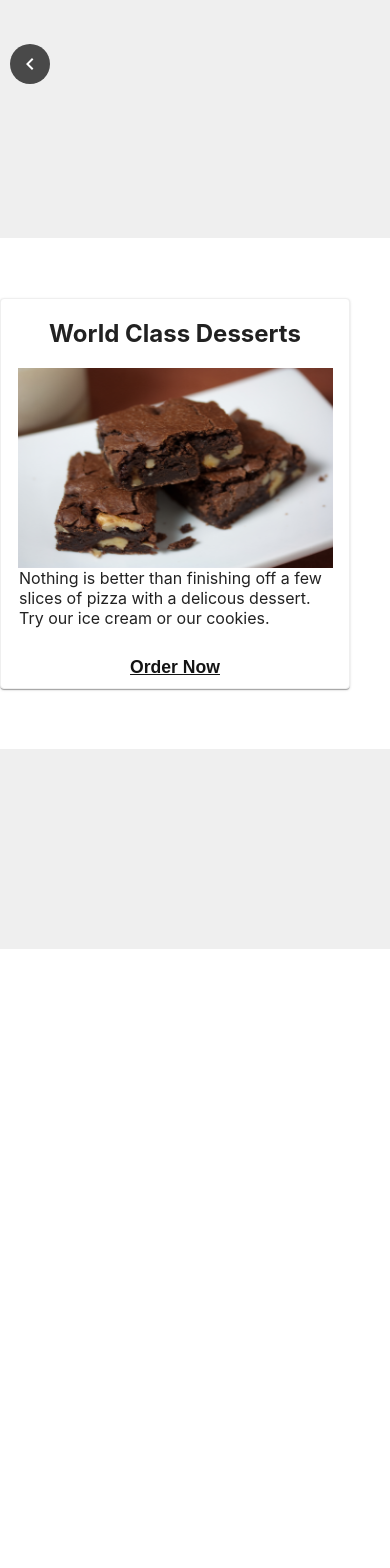
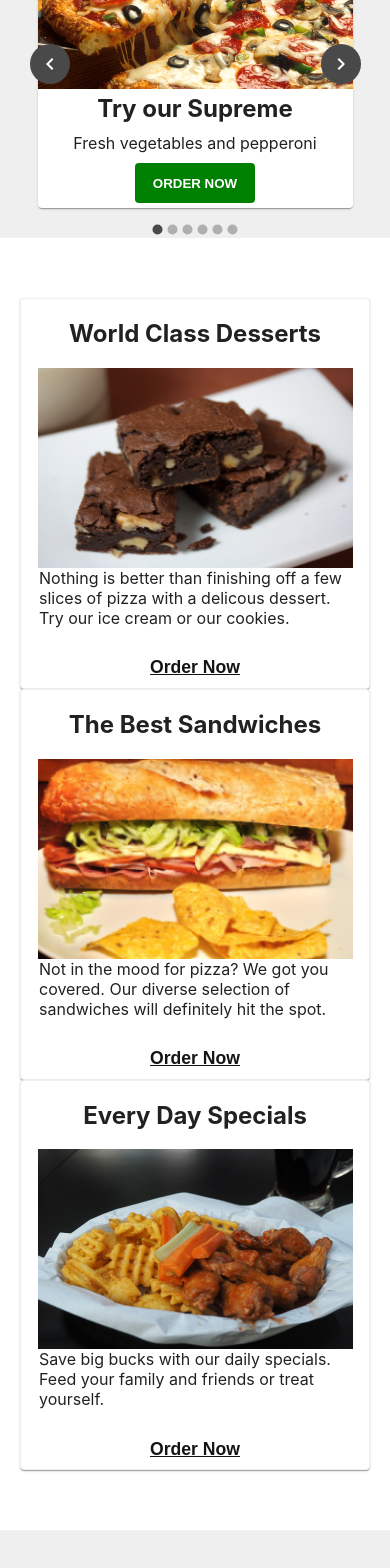
Before and after one commit to diegovazquezny/diegos-pizza, a Next.js app: page / in a window 390 px wide. Shown: the part 691-2259 px from the top of the page. Before the commit the page ends 1640 px from the top, so only its background shows below. Built offline with nearby package versions, Linux system fonts and the light colour scheme.

Commit message:
fix media queries for mobile

```diff
--- a/styles/Articles.module.css
+++ b/styles/Articles.module.css
@@ -3,6 +3,7 @@
   width: 1350px;
   margin: 60px auto 60px auto;
   justify-content: space-between;
+  flex-wrap: wrap;
 }
 
 .article {
@@ -39,3 +40,18 @@
 .articleButton:hover {
   background-color: rgb(219, 219, 219);
 }
+
+@media (max-width: 1350px) {
+  .root {
+    width: 1100px;
+    margin: 60px auto 60px auto;
+  }
+}
+
+@media (max-width: 1100px) {
+  .root {
+    width: 100%;
+    margin: 60px auto 60px auto;
+    justify-content: center;
+  }
+}
--- a/styles/Carousel.module.css
+++ b/styles/Carousel.module.css
@@ -1,4 +1,5 @@
 .root {
+  margin: auto;
   width: 100%;
   background-color: #efefef;
 }
@@ -50,24 +51,13 @@
 }
 
 @media (max-width: 1350px) {
-  .root {
-    width: 1210px;
-  }
+  /* .root {
+    width: 900px;
+  }  */
 
-  .carouselPage {
-    width: 1210px;
-    justify-content: center;
-
-  }
-
-  .carouselItem {
-    margin: 0 20px 0 20px;
-  }
-}
-
-@media (max-width: 1210px) {
-  .root {
-    width: 900px;
+  .container {
+    width: 90%;
+    margin: auto;
   }
 
   .carouselPage {
@@ -81,13 +71,13 @@
   }
 }
 
-@media (max-width: 900px) {
-  .root {
-    width: 820px;
-  }
+@media (max-width: 1210px) {
+  /* .root {
+    width: 900px;
+  }  */
 
   .carouselPage {
-    width: 820px;
+    width: 900px;
     justify-content: center;
 
   }
@@ -97,10 +87,26 @@
   }
 }
 
+@media (max-width: 900px) {
+  /* .root {
+    width: 100%;
+  }  */
+
+  .carouselPage {
+    width: 100%;
+    /* justify-content: center; */
+
+  }
+
+  .carouselItem {
+    margin: 0 20px 0 20px;
+  }
+}
+
 @media (max-width: 820px) {
-  .root {
+  /* .root {
     width: 500px;
-  }
+  }  */
 
   .carouselPage {
     width: 500px;
@@ -114,9 +120,9 @@
 }
 
 @media (max-width: 495px) {
-  .root {
+  /* .root {
     width: 100vw;
-  }
+  }  */
 
   .carouselPage {
     width: 100vw;
```
Also changed, not shown: 1 other file (tests, documents, lock files or other folders).
